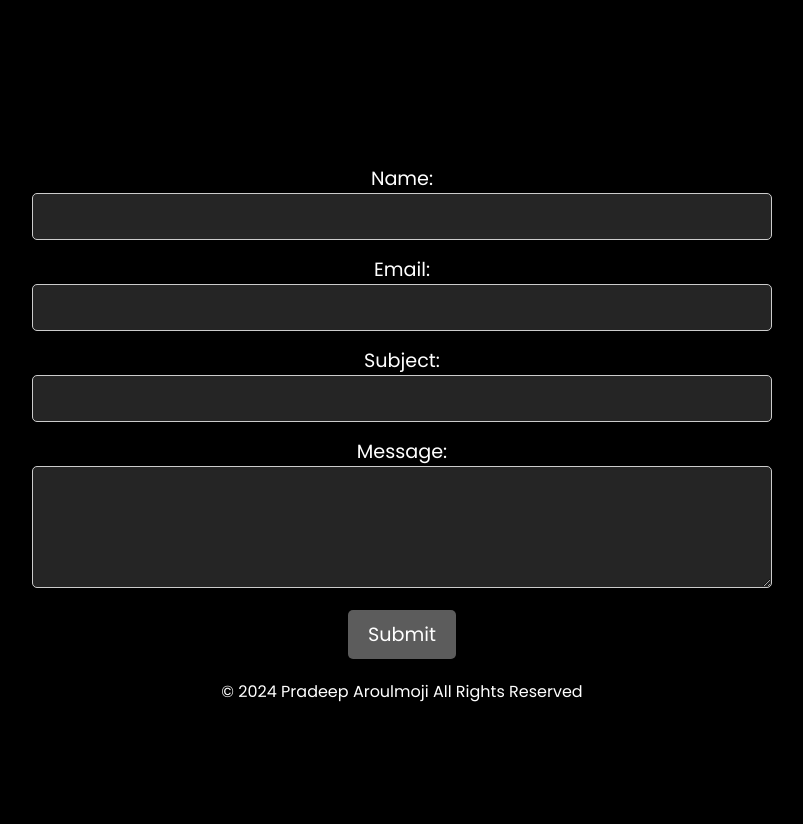
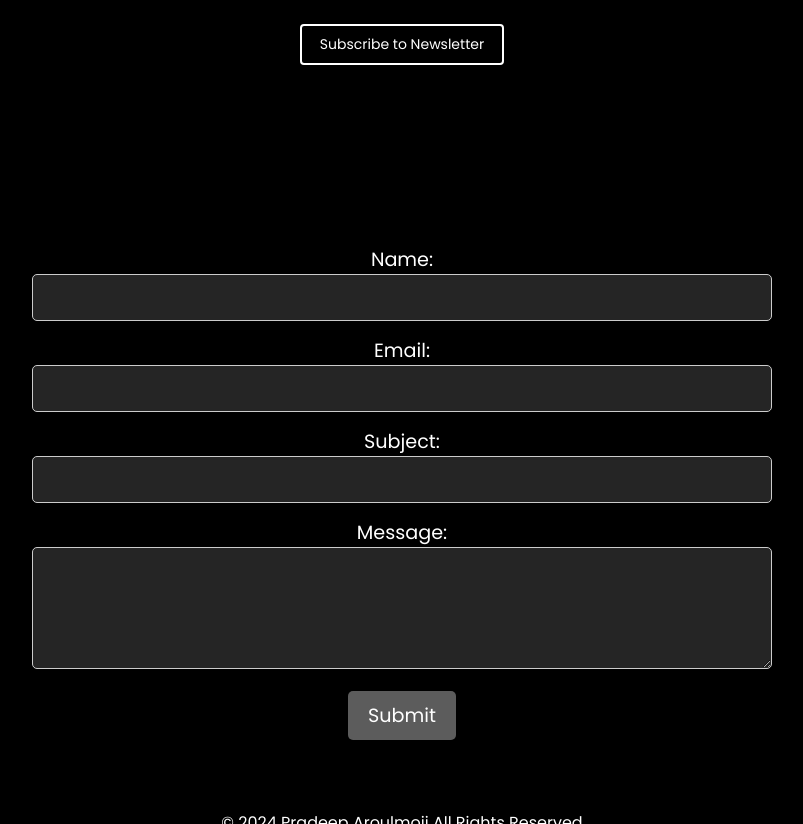
Before and after one commit to pradeeparoulmoji/arouldavinci, a plain HTML site: page index.html in a window 1280 px wide. Shown: the part 3795-4619 px from the top of the page, without its empty margins (238-1041 px from the left). Before the commit the page ends 4499 px from the top, so only its background shows below. Drawn offline with Linux system fonts and the light colour scheme.

Commit message:
addes subscribe newletter

```diff
--- a/index.html
+++ b/index.html
@@ -387,6 +387,7 @@ Explore our diverse range of purchasing and leasing options.  </p>
 
             </div>
 
+            <button class="redirect-button" onclick="window.location.href='https://arouldavinci.beehiiv.com/subscribe';">Subscribe to Newsletter</button>
 
 
             <div class="contact-form-container">
@@ -411,7 +412,7 @@ Explore our diverse range of purchasing and leasing options.  </p>
 
 
             <div class="copyright">
-                <p>© 2024 Pradeep Aroulmoji All Rights Reserved</p>
+                <p><br><br>© 2024 Pradeep Aroulmoji All Rights Reserved</p>
             </div>
             </div>
         </div>
--- a/styles.css
+++ b/styles.css
@@ -581,7 +581,24 @@ body{
         margin-right: 20px; /* Adjust spacing for mobile devices */
     }
 }
+.redirect-button {
+    display: block; /* Make the button a block element */
+    padding: 8px 18px;
+    font-size: 14px;
+    text-align: center;
+    cursor: pointer;
+    background-color: transparent; /* Make the button transparent */
+    color: white; /* Change as needed */
+    border: 2px solid white; /* Add a white border */
+    border-radius: 4px;
+    text-decoration: none;
+    margin: 40px auto; /* Center the button and add some space above it */
+    transition: transform 0.3s ease; /* Add a transition for the transform property */
+}
 
+.redirect-button:hover {
+    transform: scale(1.1); /* Scale the button up to 110% when hovered */
+}
 .contact-form-container {
     width: 100%;
     max-width: 780px; /* Set a maximum width for the container */
```
